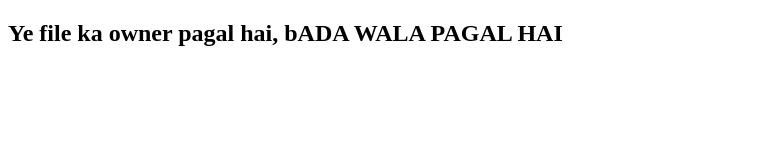
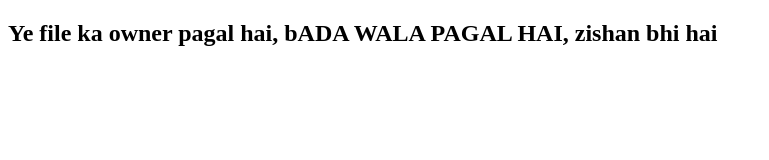
Before and after one commit to ansarimohammad12628/my-app, a plain HTML site: page index.html in a window 1280 px wide. Shown: the whole page, without its empty margins (0-769 px from the left). Drawn offline with Linux system fonts and the light colour scheme.

Commit message:
changes in index html file

```diff
--- a/index.html
+++ b/index.html
@@ -7,6 +7,6 @@
     <link rel="stylesheet" href="/index.css">
 </head>
 <body>
-    <h2>Ye file ka owner pagal hai, bADA WALA PAGAL HAI</h2>
+    <h2>Ye file ka owner pagal hai, bADA WALA PAGAL HAI, zishan bhi hai</h2>
 </body>
 </html>
```
